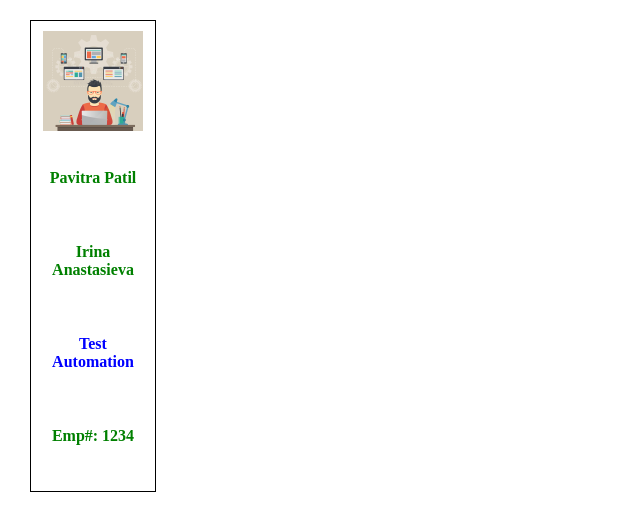
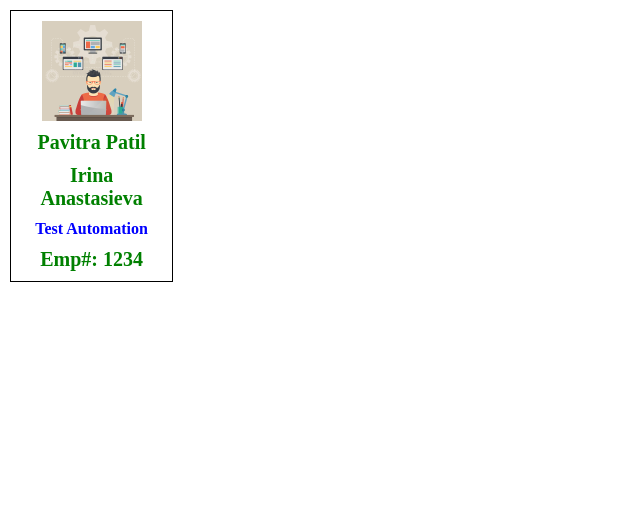
Before and after one commit to ppatilgit/web-recap, a plain HTML site: page index.html in a window 1280 px wide. Shown: the whole page, without its empty margins (0-640 px from the left). Drawn offline with Linux system fonts and the light colour scheme.

Commit message:
updated styling

```diff
--- a/index.html
+++ b/index.html
@@ -13,11 +13,11 @@
     <p>Hindi</p>
     <p>English</p> -->
     <div class = "card">
-        <img src="SE.jpg" alt="Girl in a jacket" width="100" height="100"><br></br>
-        <h1 id="fname">Pavitra Patil</h1><br></br>
-        <h1 id="fname">Irina Anastasieva</h1><br></br>
-        <h2 id="role">Test Automation</h2><br></br>
-        <h1 id="employeeId">Emp#: 1234</h1><br></br>
+        <img src="SE.jpg" alt="Girl in a jacket" width="100" height="100">
+        <h1 id="fname">Pavitra Patil</h1>
+        <h1 id="fname">Irina Anastasieva</h1>
+        <h2 id="role">Test Automation</h2>
+        <h1 id="employeeId">Emp#: 1234</h1>
     </div>
 
 </body>
--- a/styles.css
+++ b/styles.css
@@ -1,10 +1,8 @@
 /* *: universal selector */
 
 *{
-    margin: 10;
-    padding: 0;
-
-
+    margin: 0;
+    padding: 5;
 }
 
 /* tag name selector */
@@ -29,7 +27,7 @@ h3{
 } */
 
 h1{
-    font-size: 16px;
+    font-size: 20px;
     color: green;
     font-weight: bold;
 }
@@ -41,7 +39,7 @@ h2{
 div {
 
     height: fit-content;
-    width: 10%;
+    width: 12%;
     border: 1px solid black;
     font: Verdana;
     text-align: center;
```
